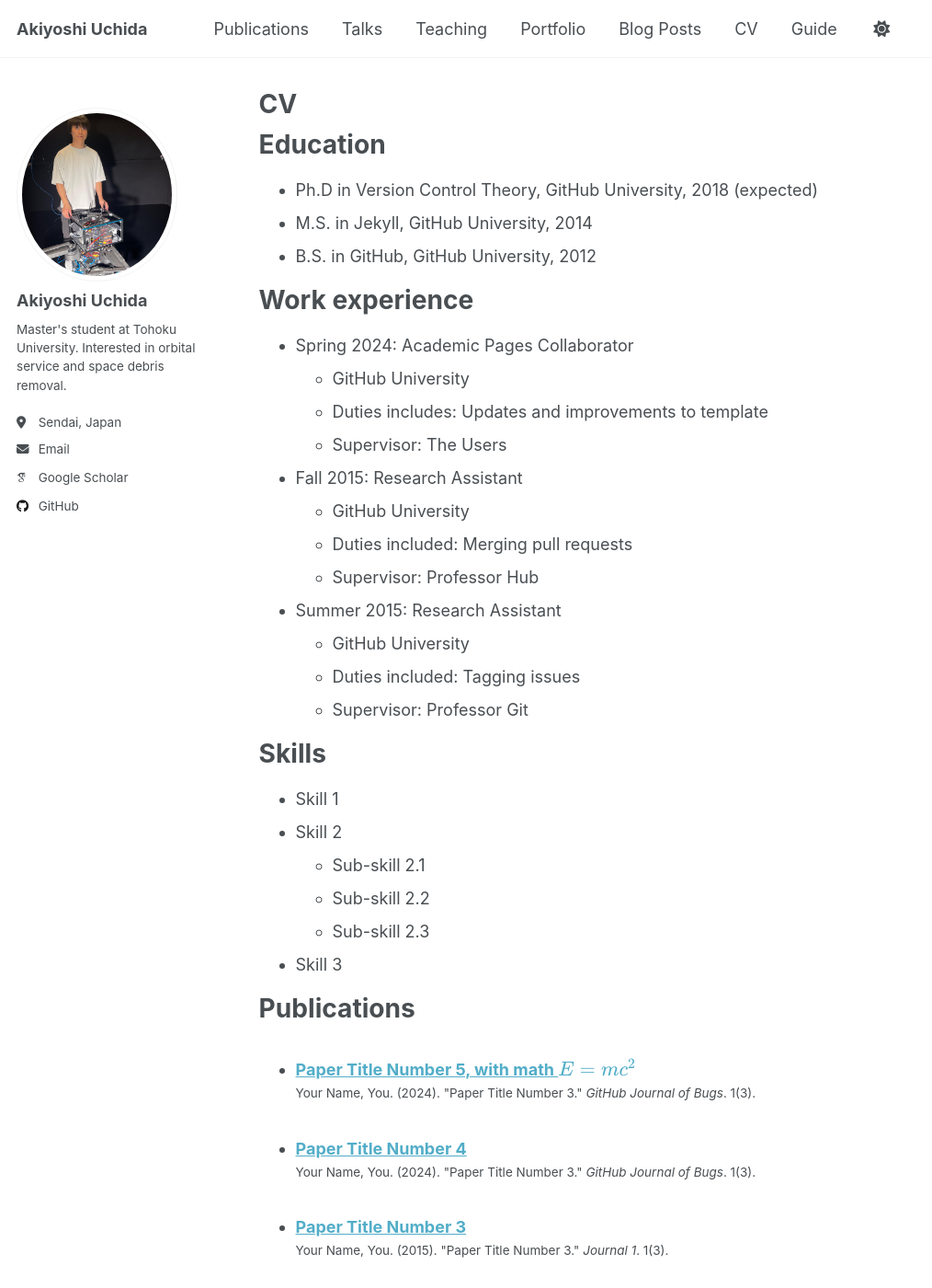
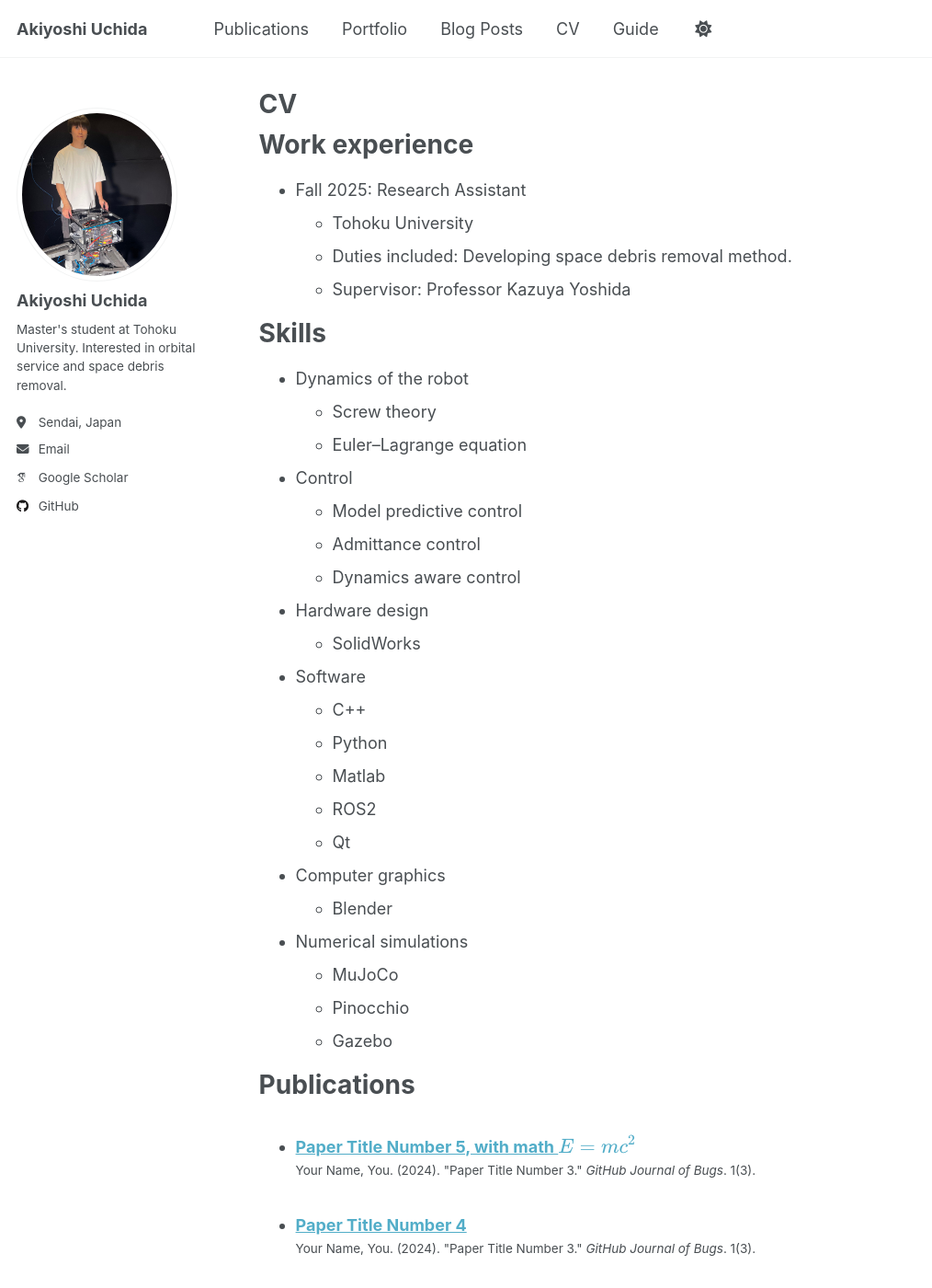
Before and after one commit to aky-u/academic, a Jekyll site: the page built from _pages/cv.md, in a window 1280 px wide and 1400 px high. Shown: the whole window at 92% size, without its empty margins (0-1014 px from the left). Built offline with Jekyll 4.4.1, drawn with Linux system fonts in a browser that asks for light colours; some web fonts are replaced; a script that is not in the unit is left out.

Commit message:
Remove "Talks" and "Teaching" sections from CV and navigation

```diff
--- a/_data/navigation.yml
+++ b/_data/navigation.yml
@@ -10,12 +10,6 @@
 main:
   - title: "Publications"
     url: /publications/
-
-  - title: "Talks"
-    url: /talks/
-
-  - title: "Teaching"
-    url: /teaching/
 
   - title: "Portfolio"
     url: /portfolio/
--- a/_pages/cv.md
+++ b/_pages/cv.md
@@ -9,56 +9,61 @@ redirect_from:
 
 {% include base_path %}
 
-Education
-======
-* Ph.D in Version Control Theory, GitHub University, 2018 (expected)
-* M.S. in Jekyll, GitHub University, 2014
-* B.S. in GitHub, GitHub University, 2012
-
 Work experience
 ======
-* Spring 2024: Academic Pages Collaborator
-  * GitHub University
-  * Duties includes: Updates and improvements to template
-  * Supervisor: The Users
 
-* Fall 2015: Research Assistant
-  * GitHub University
-  * Duties included: Merging pull requests
-  * Supervisor: Professor Hub
-
-* Summer 2015: Research Assistant
-  * GitHub University
-  * Duties included: Tagging issues
-  * Supervisor: Professor Git
+* Fall 2025: Research Assistant
+  * Tohoku University
+  * Duties included: Developing space debris removal method.
+  * Supervisor: Professor Kazuya Yoshida
 
 Skills
 ======
-* Skill 1
-* Skill 2
-  * Sub-skill 2.1
-  * Sub-skill 2.2
-  * Sub-skill 2.3
-* Skill 3
+
+* Dynamics of the robot
+  * Screw theory
+  * Euler–Lagrange equation
+* Control
+  * Model predictive control
+  * Admittance control
+  * Dynamics aware control
+* Hardware design
+  * SolidWorks
+* Software
+  * C++
+  * Python
+  * Matlab
+  * ROS2
+  * Qt
+* Computer graphics
+  * Blender
+* Numerical simulations
+  * MuJoCo
+  * Pinocchio
+  * Gazebo
 
 Publications
 ======
+
   <ul>{% for post in site.publications reversed %}
     {% include archive-single-cv.html %}
   {% endfor %}</ul>
 
 Talks
 ======
+
   <ul>{% for post in site.talks reversed %}
     {% include archive-single-talk-cv.html  %}
   {% endfor %}</ul>
 
 Teaching
 ======
+
   <ul>{% for post in site.teaching reversed %}
     {% include archive-single-cv.html %}
   {% endfor %}</ul>
 
 Service and leadership
 ======
+
 * Currently signed in to 43 different slack teams
```
